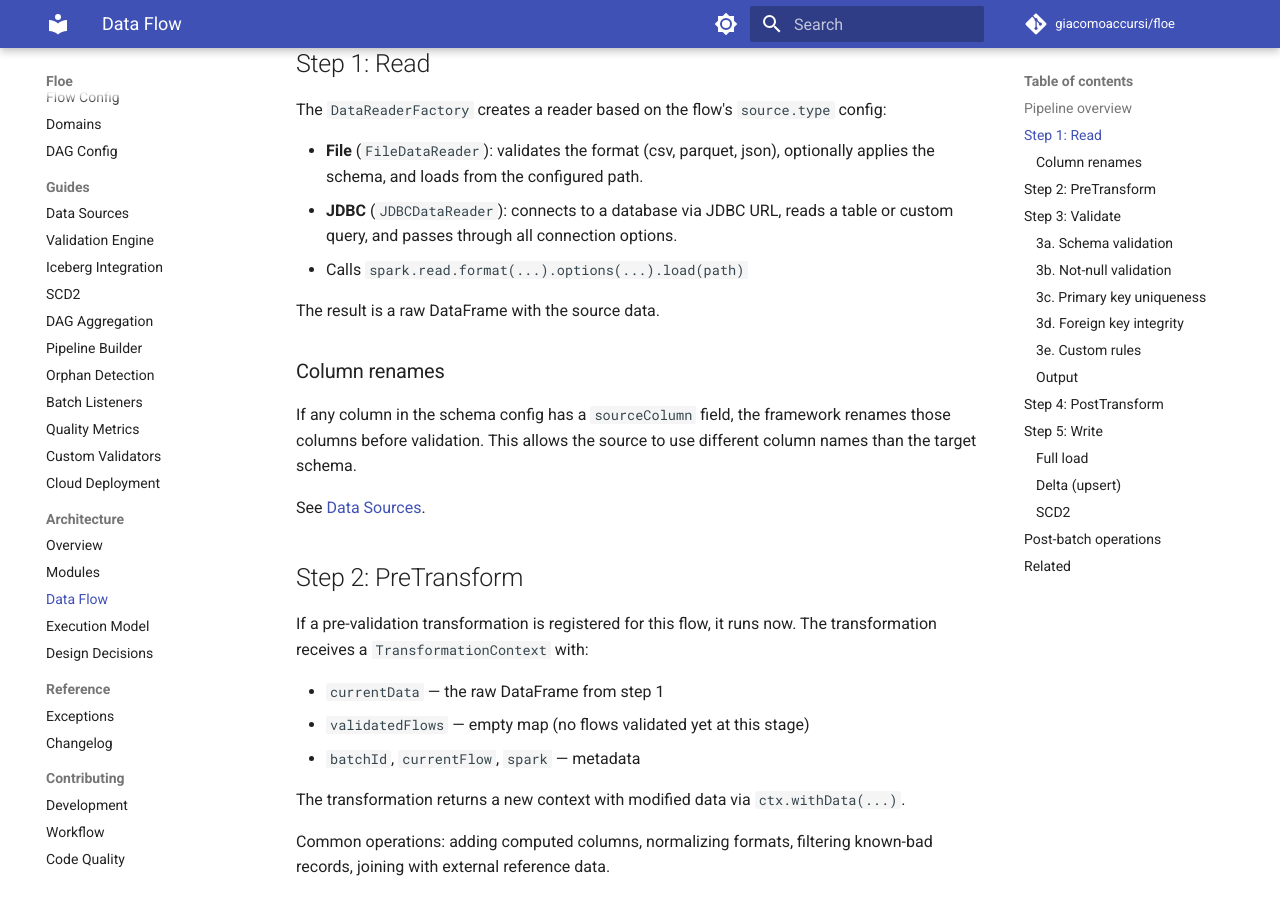
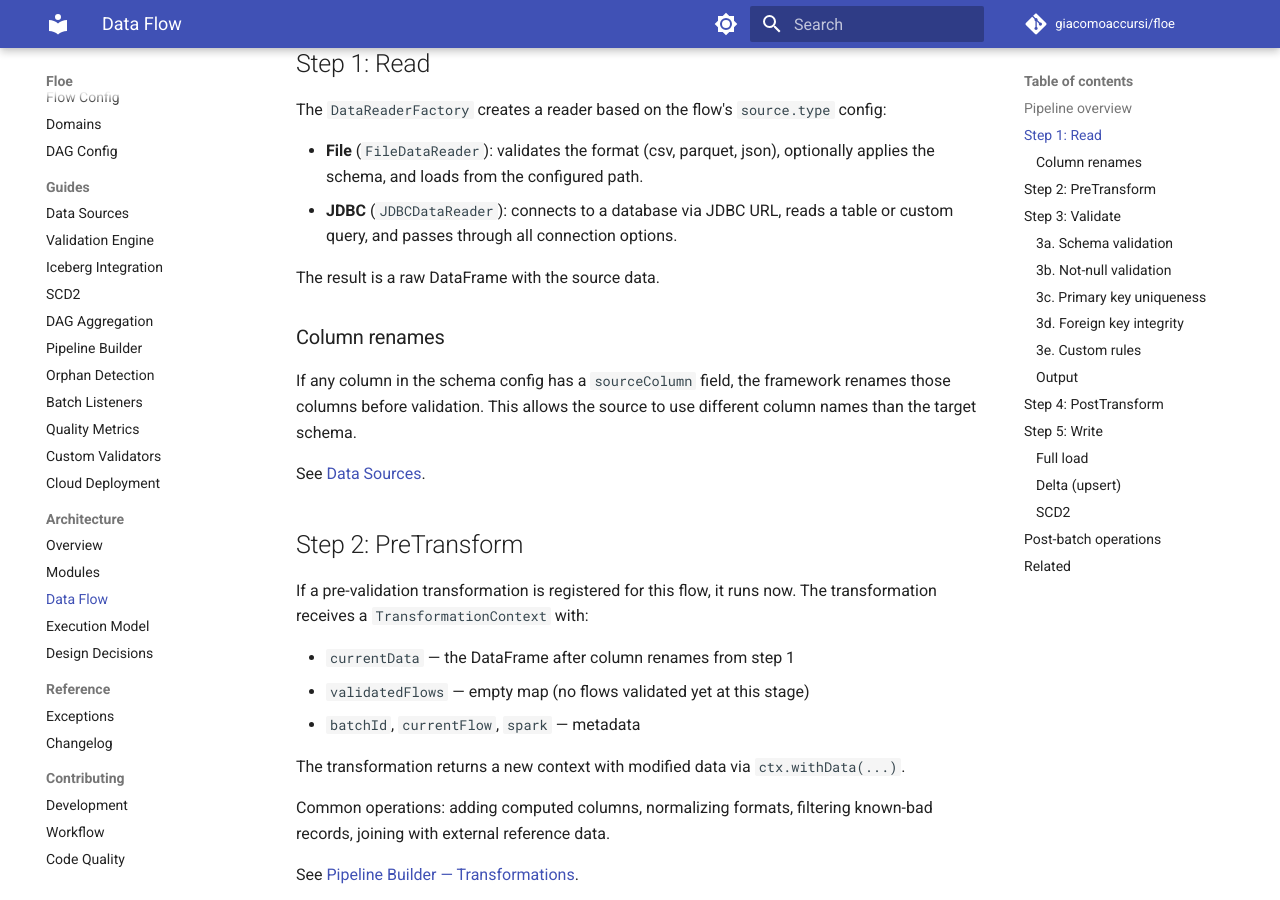
Before and after one commit to giacomoaccursi/Floe, an MkDocs documentation site: the page built from site-docs/architecture/data-flow.md, in a window 1280 px wide and 900 px high, scrolled down 1598 px. Built offline with MkDocs 1.6.1 and Material for MkDocs 9.7.7, drawn with Linux system fonts in a browser that asks for light colours; comment, search, counter and statistics services are not loaded.

Commit message:
docs(architecture): fix stale references, add rename step, correct module descriptions

```diff
--- a/site-docs/architecture/data-flow.md
+++ b/site-docs/architecture/data-flow.md
@@ -32,7 +32,6 @@
 
 - **File** (`FileDataReader`): validates the format (csv, parquet, json), optionally applies the schema, and loads from the configured path.
 - **JDBC** (`JDBCDataReader`): connects to a database via JDBC URL, reads a table or custom query, and passes through all connection options.
-4. Calls `spark.read.format(...).options(...).load(path)`
 
 The result is a raw DataFrame with the source data.
 
@@ -46,7 +45,7 @@
 
 If a pre-validation transformation is registered for this flow, it runs now. The transformation receives a `TransformationContext` with:
 
-- `currentData` — the raw DataFrame from step 1
+- `currentData` — the DataFrame after column renames from step 1
 - `validatedFlows` — empty map (no flows validated yet at this stage)
 - `batchId`, `currentFlow`, `spark` — metadata
 
```
Also changed, not shown: site-docs/architecture/execution-model.md (+7 -6 lines), site-docs/architecture/modules.md (+0 -2 lines), site-docs/architecture/overview.md (+2 -2 lines).
